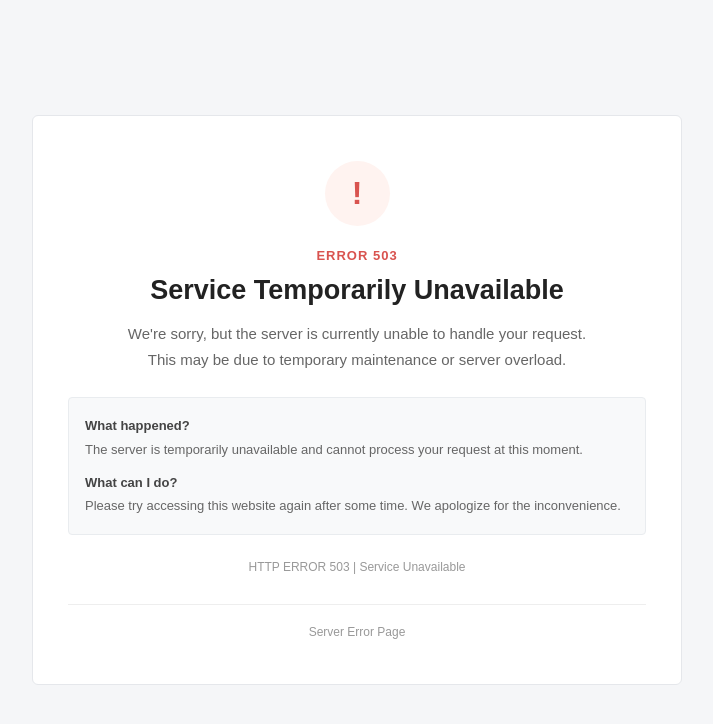
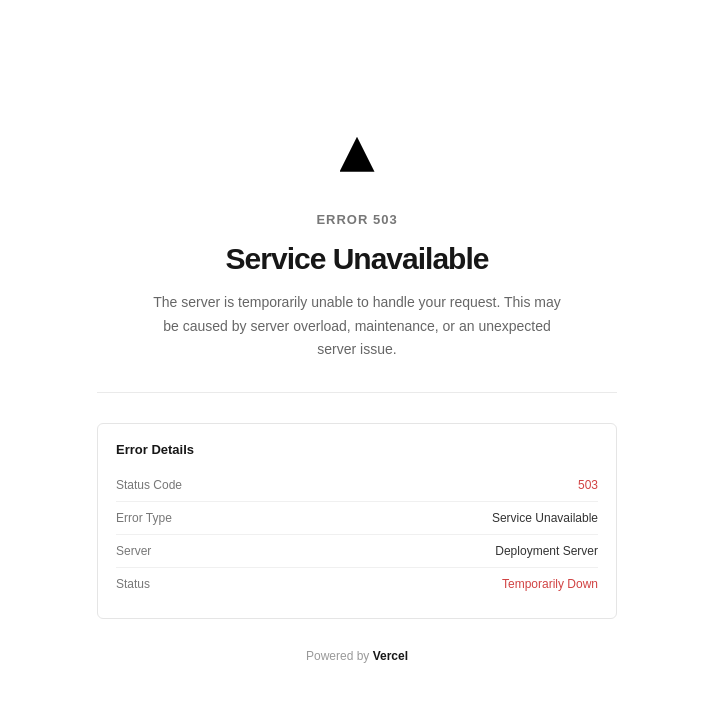
Before and after one commit to rehan749/finowings, a plain HTML site: page index.html in a window 1280 px wide. Shown: the whole page, without its empty margins (283-996 px from the left). Drawn offline with Linux system fonts and the light colour scheme.

Commit message:
Update index.html

```diff
--- a/index.html
+++ b/index.html
@@ -4,7 +4,7 @@
 <head>
 <meta charset="UTF-8">
 <meta name="viewport" content="width=device-width, initial-scale=1.0">
-    <title>503 - Service Unavailable</title>
+<title>503: Service Unavailable</title>
 
 <style>
 * {
@@ -15,8 +15,8 @@
 
 body {
     font-family: Arial, Helvetica, sans-serif;
-            background: #f5f6f8;
-            color: #333;
+    background: #fff;
+    color: #171717;
     min-height: 100vh;
     display: flex;
     align-items: center;
@@ -24,97 +24,107 @@
     padding: 20px;
 }
 
-        .error-container {
+.container {
     width: 100%;
-            max-width: 650px;
-            background: #fff;
-            border: 1px solid #e5e7eb;
-            border-radius: 6px;
-            padding: 45px 35px;
+    max-width: 520px;
     text-align: center;
 }
 
-        .error-icon {
-            width: 65px;
-            height: 65px;
-            margin: 0 auto 22px;
-            border-radius: 50%;
-            background: #fff3f0;
-            color: #d9534f;
-            display: flex;
-            align-items: center;
-            justify-content: center;
-            font-size: 32px;
-            font-weight: bold;
+.logo {
+    width: 35px;
+    height: 35px;
+    background: #000;
+    margin: 0 auto 40px;
+    clip-path: polygon(50% 0%, 100% 100%, 0% 100%);
 }
 
 .error-code {
     font-size: 13px;
-            color: #d9534f;
     font-weight: 600;
+    color: #777;
+    margin-bottom: 15px;
     letter-spacing: 1px;
-            margin-bottom: 12px;
 }
 
 h1 {
-            font-size: 27px;
+    font-size: 30px;
     font-weight: 600;
-            color: #222;
+    letter-spacing: -1px;
     margin-bottom: 15px;
 }
 
 .description {
-            font-size: 15px;
+    font-size: 14px;
     line-height: 1.7;
     color: #666;
-            max-width: 490px;
-            margin: 0 auto 25px;
+    max-width: 420px;
+    margin: auto;
 }
 
-        .info-box {
-            background: #f8f9fa;
-            border: 1px solid #e9ecef;
-            padding: 16px;
-            border-radius: 4px;
-            text-align: left;
-            margin-bottom: 25px;
+.divider {
+    height: 1px;
+    background: #eaeaea;
+    margin: 30px 0;
 }
 
-        .info-box p {
-            font-size: 13px;
-            color: #666;
-            line-height: 1.8;
+.details {
+    border: 1px solid #e5e5e5;
+    border-radius: 6px;
+    padding: 18px;
+    text-align: left;
 }
 
-        .info-box strong {
-            color: #444;
+.details-title {
+    font-size: 13px;
+    font-weight: 600;
+    margin-bottom: 12px;
 }
 
-        .error-details {
+.detail-row {
+    display: flex;
+    justify-content: space-between;
+    gap: 10px;
+    padding: 9px 0;
+    border-bottom: 1px solid #f0f0f0;
     font-size: 12px;
-            color: #999;
-            margin-top: 20px;
+}
+
+.detail-row:last-child {
+    border-bottom: none;
+}
+
+.label {
+    color: #777;
+}
+
+.value {
+    color: #333;
+    font-weight: 500;
+    text-align: right;
+}
+
+.status {
+    color: #d14343;
 }
 
 .footer {
-            border-top: 1px solid #eee;
     margin-top: 30px;
-            padding-top: 20px;
     font-size: 12px;
     color: #999;
 }
 
-        @media (max-width: 480px) {
-            .error-container {
-                padding: 35px 20px;
+.footer span {
+    color: #171717;
+    font-weight: 600;
 }
 
+@media(max-width: 480px) {
     h1 {
-                font-size: 23px;
+        font-size: 25px;
     }
 
-            .description {
-                font-size: 14px;
+    .container {
+        padding: 5px;
     }
 }
 </style>
@@ -122,42 +132,52 @@
 
 <body>
 
-    <div class="error-container">
+<div class="container">
 
-        <div class="error-icon">!</div>
+    <div class="logo"></div>
 
     <div class="error-code">ERROR 503</div>
 
-        <h1>Service Temporarily Unavailable</h1>
+    <h1>Service Unavailable</h1>
 
     <p class="description">
-            We're sorry, but the server is currently unable to handle
-            your request. This may be due to temporary maintenance
-            or server overload.
+        The server is temporarily unable to handle your request.
+        This may be caused by server overload, maintenance,
+        or an unexpected server issue.
     </p>
 
-        <div class="info-box">
-            <p><strong>What happened?</strong></p>
-            <p>
-                The server is temporarily unavailable and cannot
-                process your request at this moment.
-            </p>
+    <div class="divider"></div>
 
-            <p style="margin-top: 10px;">
-                <strong>What can I do?</strong>
-            </p>
-            <p>
-                Please try accessing this website again after some time.
-                We apologize for the inconvenience.
-            </p>
+    <div class="details">
+
+        <div class="details-title">
+            Error Details
         </div>
 
-        <div class="error-details">
-            HTTP ERROR 503 | Service Unavailable
+        <div class="detail-row">
+            <span class="label">Status Code</span>
+            <span class="value status">503</span>
+        </div>
+
+        <div class="detail-row">
+            <span class="label">Error Type</span>
+            <span class="value">Service Unavailable</span>
+        </div>
+
+        <div class="detail-row">
+            <span class="label">Server</span>
+            <span class="value">Deployment Server</span>
+        </div>
+
+        <div class="detail-row">
+            <span class="label">Status</span>
+            <span class="value status">Temporarily Down</span>
+        </div>
+
     </div>
 
     <div class="footer">
-            Server Error Page
+        Powered by <span>Vercel</span>
     </div>
 
 </div>
```
Lines whose indentation alone changed are shown as unchanged.
